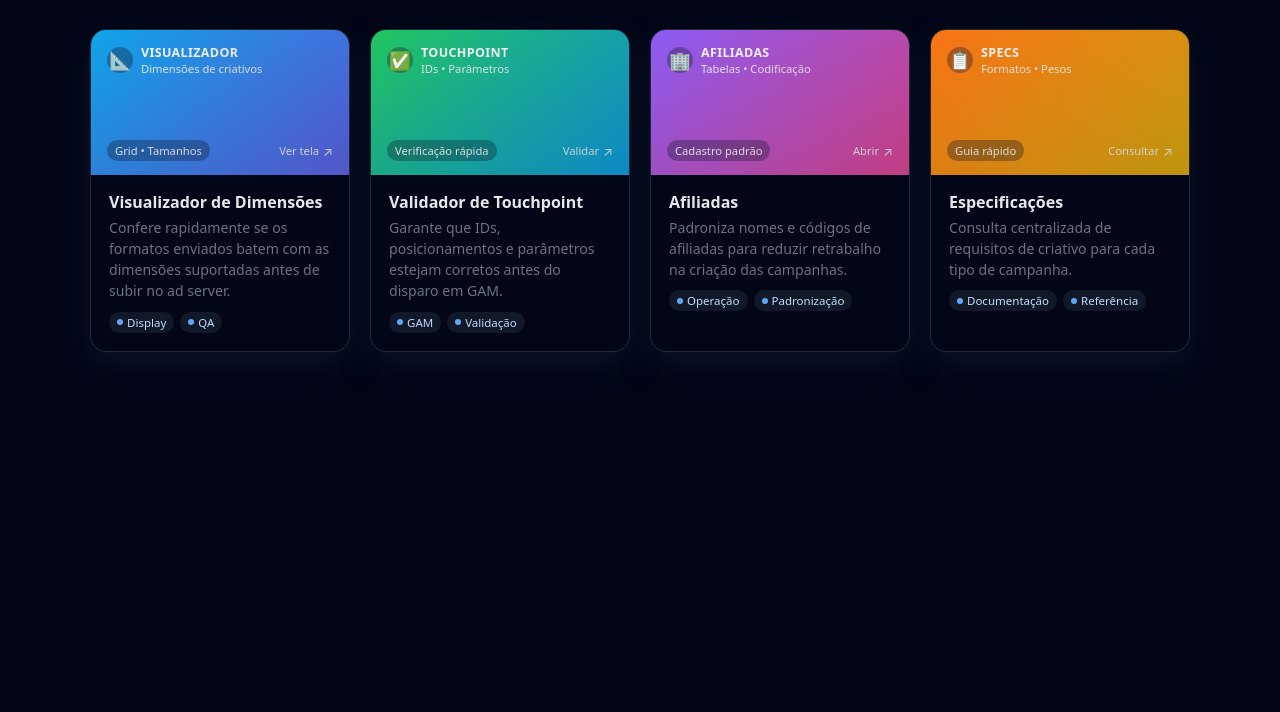
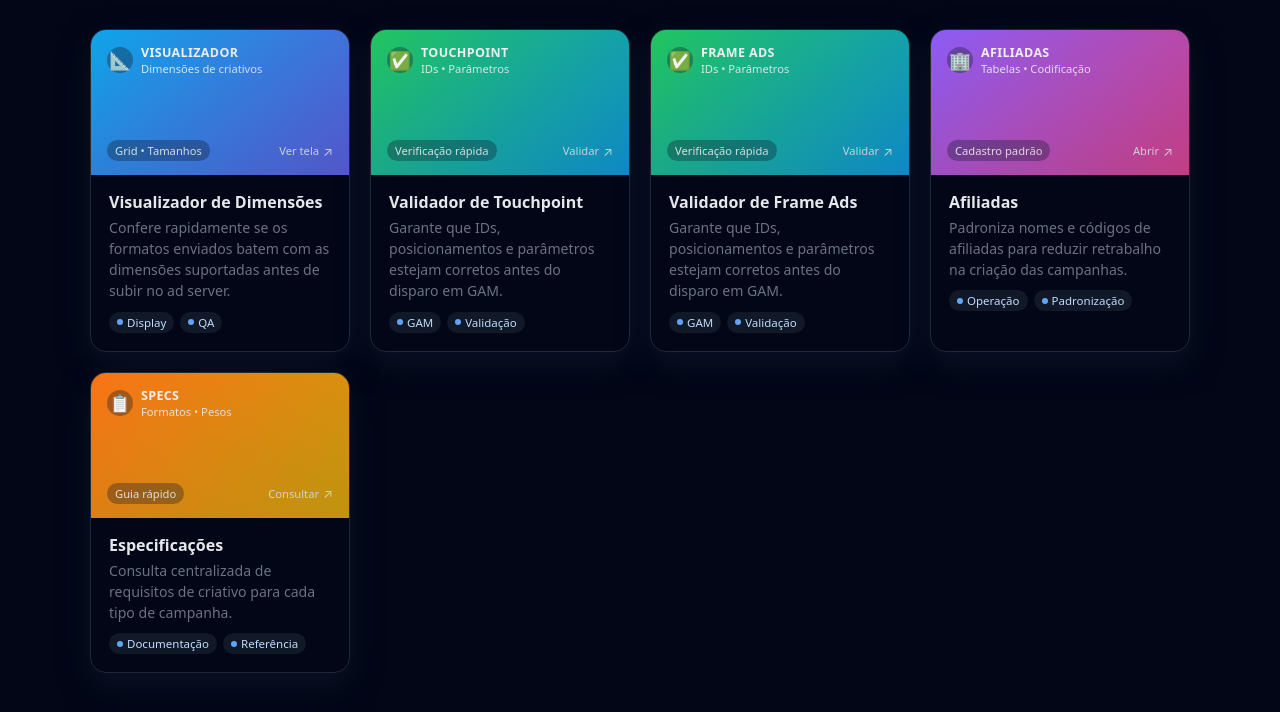
Before and after one commit to globotrafego/Geradores, a plain HTML site: page index.html in a window 1280 px wide. Shown: the part 110-822 px from the top of the page. Before the commit the page ends 800 px from the top, so only its background shows below. Drawn offline with Linux system fonts and the light colour scheme.

Commit message:
Add Frame Ads Validator card to index.html
Adds a new card for the Frame Ads Validator with details and links.

```diff
--- a/index.html
+++ b/index.html
@@ -408,6 +408,38 @@
                 </div>
             </a>
 
+            <!-- Validador de FrameAds -->
+            <a href="https://globotrafego.github.io/Geradores/ValidadorTouchpoint.html" class="card" target="_blank" rel="noopener">
+                <div class="card-preview-wrapper">
+                    <div class="thumb thumb-touchpoint">
+                        <div class="thumb-header">
+                            <div class="thumb-icon">✅</div>
+                            <div>
+                                <div class="thumb-label">Frame Ads</div>
+                                <div class="thumb-meta">IDs • Parâmetros</div>
+                            </div>
+                        </div>
+                        <div class="thumb-footer">
+                            <span class="thumb-pill">Verificação rápida</span>
+                            <span class="thumb-cta">
+                                Validar
+                                <span class="arrow">↗</span>
+                            </span>
+                        </div>
+                    </div>
+                </div>
+                <div class="card-body">
+                    <h2 class="card-title">Validador de Frame Ads</h2>
+                    <p class="card-description">
+                        Garante que IDs, posicionamentos e parâmetros estejam corretos antes do disparo em GAM.
+                    </p>
+                    <div class="card-tags">
+                        <span class="card-tag"><span class="card-tag-dot"></span>GAM</span>
+                        <span class="card-tag"><span class="card-tag-dot"></span>Validação</span>
+                    </div>
+                </div>
+            </a>
+
             <!-- Afiliadas -->
             <a href="https://globotrafego.github.io/Geradores/Afiliadas.html" class="card" target="_blank" rel="noopener">
                 <div class="card-preview-wrapper">
```
